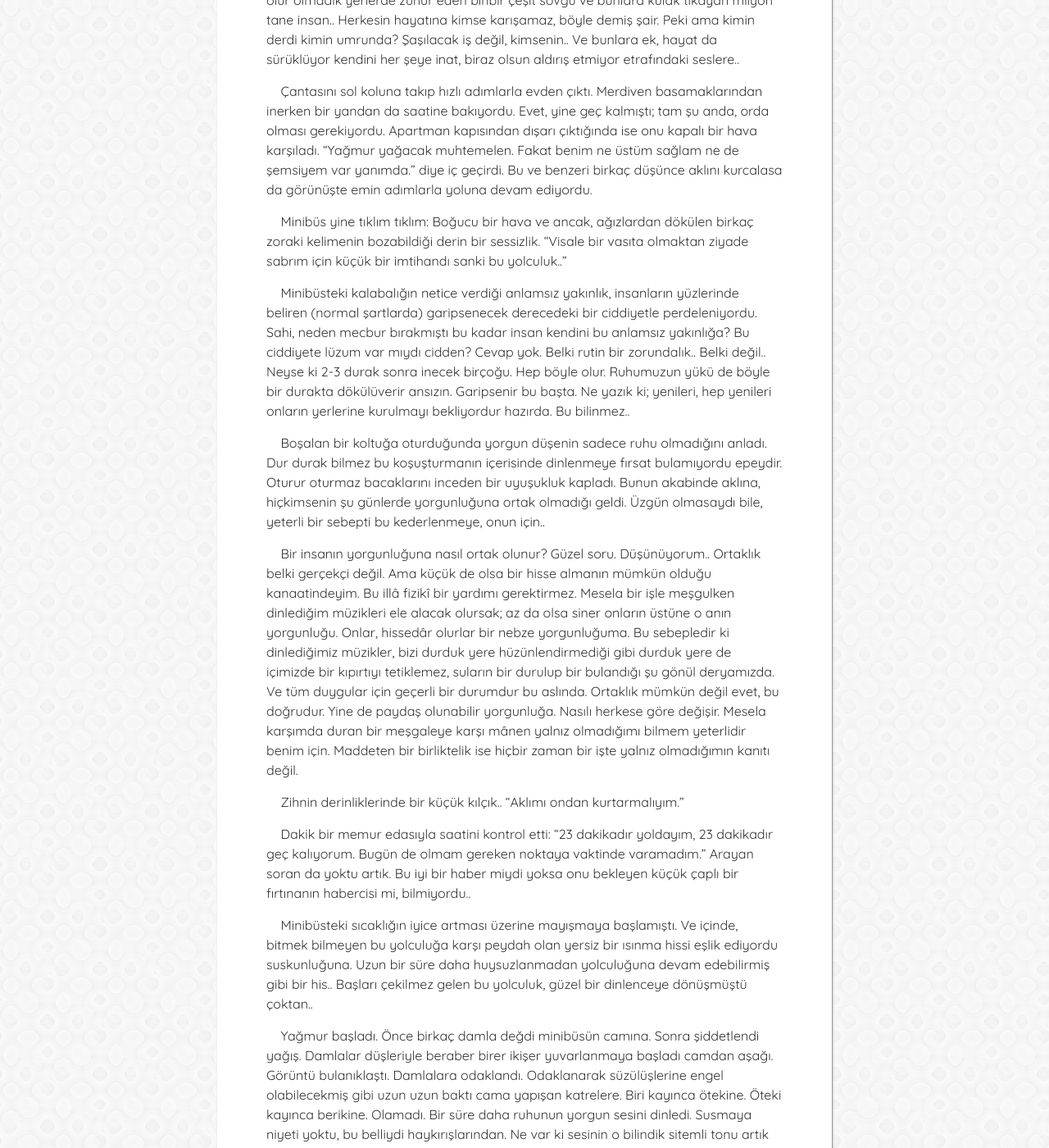
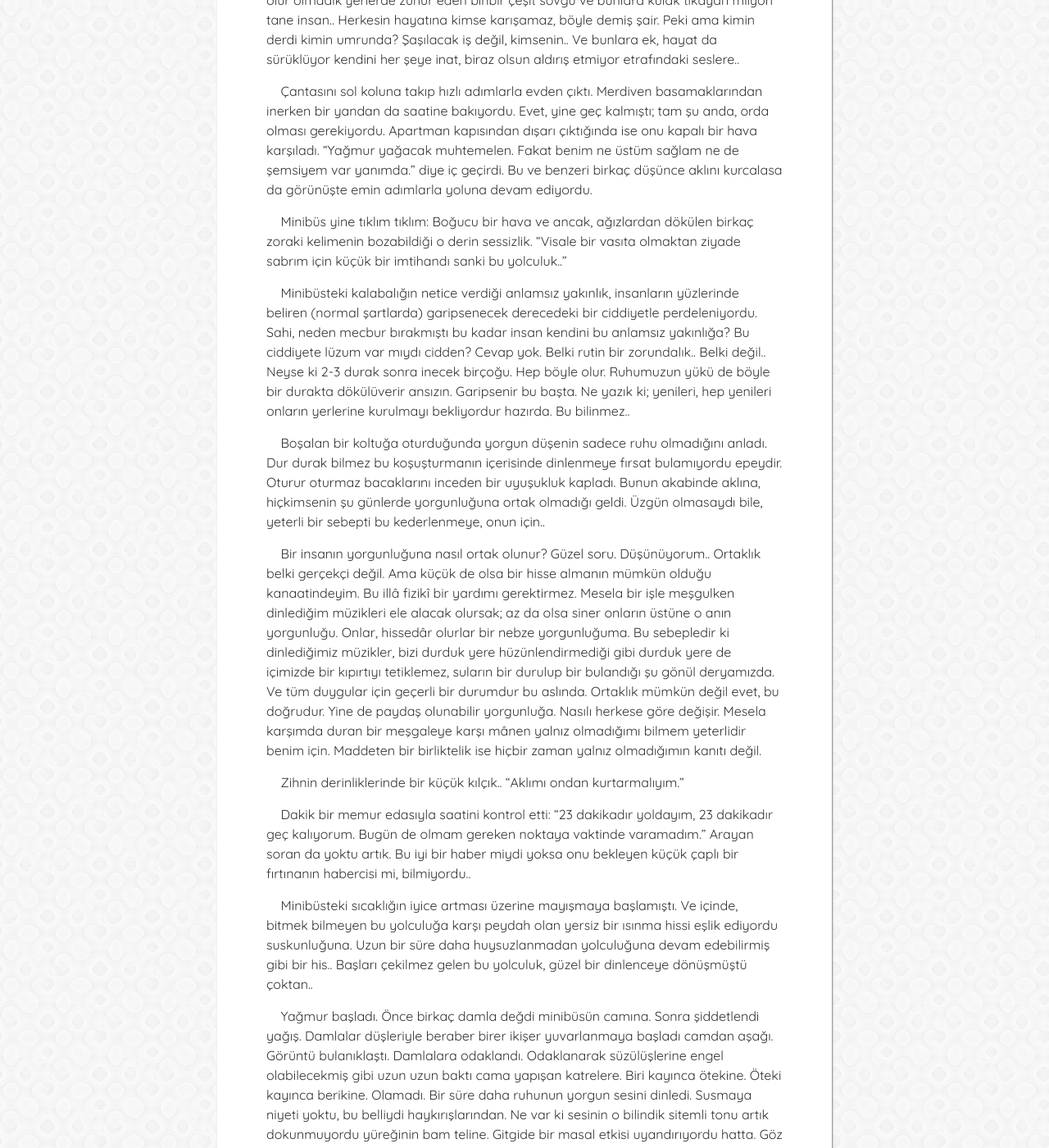
Before and after one commit to muhammedaydogdu/muhammedaydogdu.github.io, a Jekyll site: the page built from _posts/2018-12-17-flu.md, in a window 1280 px wide and 1400 px high, scrolled down 476 px. Shown: the whole window at 82% size. Built offline with Jekyll 4.4.1, drawn with Linux system fonts in a browser that asks for light colours; some web fonts are replaced.

Commit message:
Update 2018-12-17-flu.md

```diff
--- a/_posts/2018-12-17-flu.md
+++ b/_posts/2018-12-17-flu.md
@@ -11,13 +11,13 @@
 
 &nbsp;&nbsp;&nbsp;&nbsp;Çantasını sol koluna takıp hızlı adımlarla evden çıktı. Merdiven basamaklarından inerken bir yandan da saatine bakıyordu. Evet, yine geç kalmıştı; tam şu anda, orda olması gerekiyordu. Apartman kapısından dışarı çıktığında ise onu kapalı bir hava karşıladı. "Yağmur yağacak muhtemelen. Fakat benim ne üstüm sağlam ne de şemsiyem var yanımda." diye iç geçirdi. Bu ve benzeri birkaç düşünce aklını kurcalasa da görünüşte emin adımlarla yoluna devam ediyordu.
 
-&nbsp;&nbsp;&nbsp;&nbsp;Minibüs yine tıklım tıklım: Boğucu bir hava ve ancak, ağızlardan dökülen birkaç zoraki kelimenin bozabildiği derin bir sessizlik. "Visale bir vasıta olmaktan ziyade sabrım için küçük bir imtihandı sanki bu yolculuk.."
+&nbsp;&nbsp;&nbsp;&nbsp;Minibüs yine tıklım tıklım: Boğucu bir hava ve ancak, ağızlardan dökülen birkaç zoraki kelimenin bozabildiği o derin sessizlik. "Visale bir vasıta olmaktan ziyade sabrım için küçük bir imtihandı sanki bu yolculuk.."
 
 &nbsp;&nbsp;&nbsp;&nbsp;Minibüsteki kalabalığın netice verdiği anlamsız yakınlık, insanların yüzlerinde beliren (normal şartlarda) garipsenecek derecedeki bir ciddiyetle perdeleniyordu. Sahi, neden mecbur bırakmıştı bu kadar insan kendini bu anlamsız yakınlığa? Bu ciddiyete lüzum var mıydı cidden? Cevap yok. Belki rutin bir zorundalık.. Belki değil.. Neyse ki 2-3 durak sonra inecek birçoğu. Hep böyle olur. Ruhumuzun yükü de böyle bir durakta dökülüverir ansızın. Garipsenir bu başta. Ne yazık ki; yenileri, hep yenileri onların yerlerine kurulmayı bekliyordur hazırda. Bu bilinmez..
 
 &nbsp;&nbsp;&nbsp;&nbsp;Boşalan bir koltuğa oturduğunda yorgun düşenin sadece ruhu olmadığını anladı. Dur durak bilmez bu koşuşturmanın içerisinde dinlenmeye fırsat bulamıyordu epeydir. Oturur oturmaz bacaklarını inceden bir uyuşukluk kapladı. Bunun akabinde aklına, hiçkimsenin şu günlerde yorgunluğuna ortak olmadığı geldi. Üzgün olmasaydı bile, yeterli bir sebepti bu kederlenmeye, onun için..
 
-&nbsp;&nbsp;&nbsp;&nbsp;Bir insanın yorgunluğuna nasıl ortak olunur? Güzel soru. Düşünüyorum.. Ortaklık belki gerçekçi değil. Ama küçük de olsa bir hisse almanın mümkün olduğu kanaatindeyim. Bu illâ fizikî bir yardımı gerektirmez. Mesela bir işle meşgulken dinlediğim müzikleri ele alacak olursak; az da olsa siner onların üstüne o anın yorgunluğu. Onlar, hissedâr olurlar bir nebze yorgunluğuma. Bu sebepledir ki dinlediğimiz müzikler, bizi durduk yere hüzünlendirmediği gibi durduk yere de içimizde bir kıpırtıyı tetiklemez, suların bir durulup bir bulandığı şu gönül deryamızda. Ve tüm duygular için geçerli bir durumdur bu aslında. Ortaklık mümkün değil evet, bu doğrudur. Yine de paydaş olunabilir yorgunluğa. Nasılı herkese göre değişir. Mesela karşımda duran bir meşgaleye karşı mânen yalnız olmadığımı bilmem yeterlidir benim için. Maddeten bir birliktelik ise hiçbir zaman bir işte yalnız olmadığımın kanıtı değil.
+&nbsp;&nbsp;&nbsp;&nbsp;Bir insanın yorgunluğuna nasıl ortak olunur? Güzel soru. Düşünüyorum.. Ortaklık belki gerçekçi değil. Ama küçük de olsa bir hisse almanın mümkün olduğu kanaatindeyim. Bu illâ fizikî bir yardımı gerektirmez. Mesela bir işle meşgulken dinlediğim müzikleri ele alacak olursak; az da olsa siner onların üstüne o anın yorgunluğu. Onlar, hissedâr olurlar bir nebze yorgunluğuma. Bu sebepledir ki dinlediğimiz müzikler, bizi durduk yere hüzünlendirmediği gibi durduk yere de içimizde bir kıpırtıyı tetiklemez, suların bir durulup bir bulandığı şu gönül deryamızda. Ve tüm duygular için geçerli bir durumdur bu aslında. Ortaklık mümkün değil evet, bu doğrudur. Yine de paydaş olunabilir yorgunluğa. Nasılı herkese göre değişir. Mesela karşımda duran bir meşgaleye karşı mânen yalnız olmadığımı bilmem yeterlidir benim için. Maddeten bir birliktelik ise hiçbir zaman yalnız olmadığımın kanıtı değil.
 
 &nbsp;&nbsp;&nbsp;&nbsp;Zihnin derinliklerinde bir küçük kılçık.. "Aklımı ondan kurtarmalıyım."
 
```
